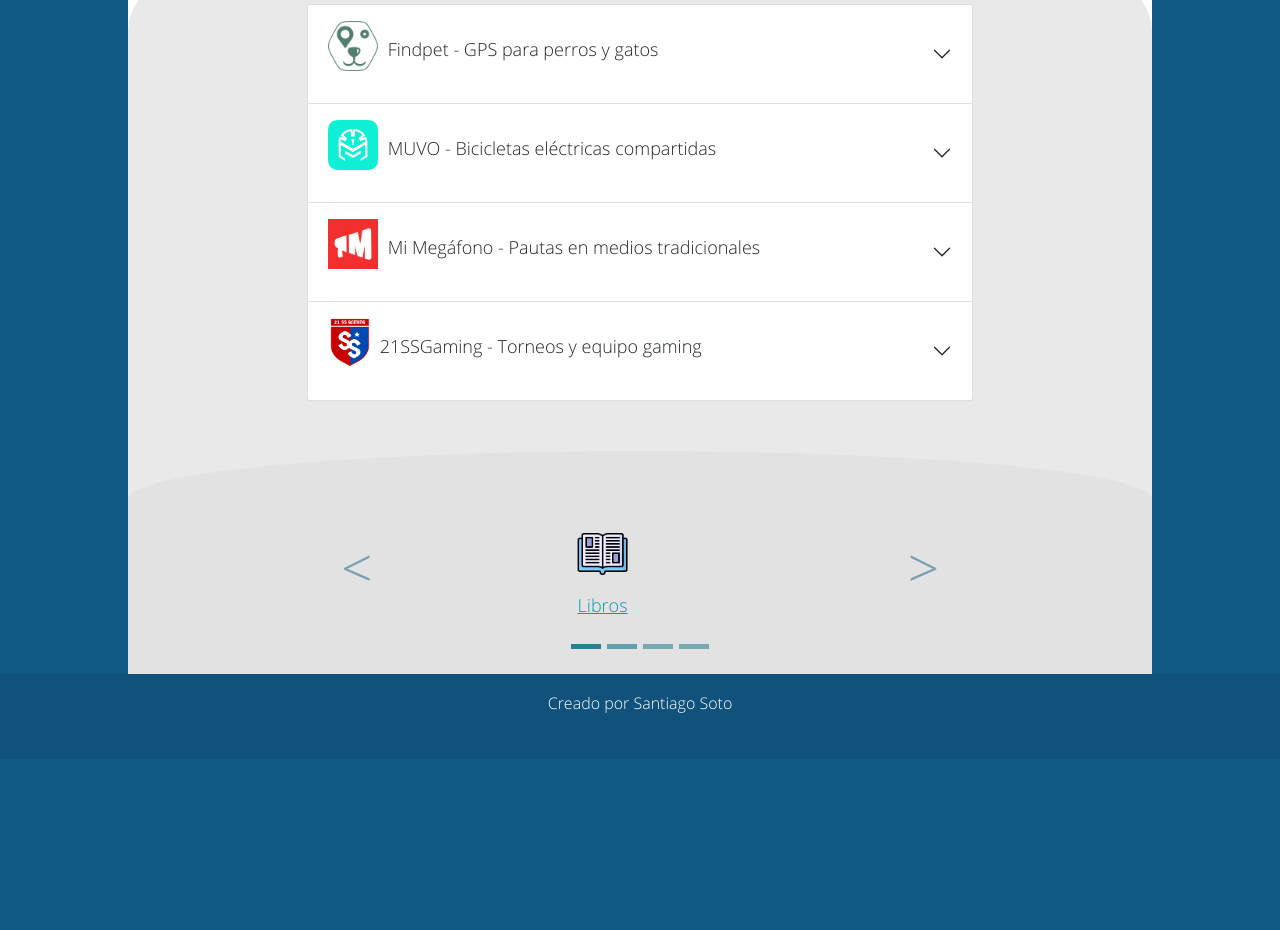
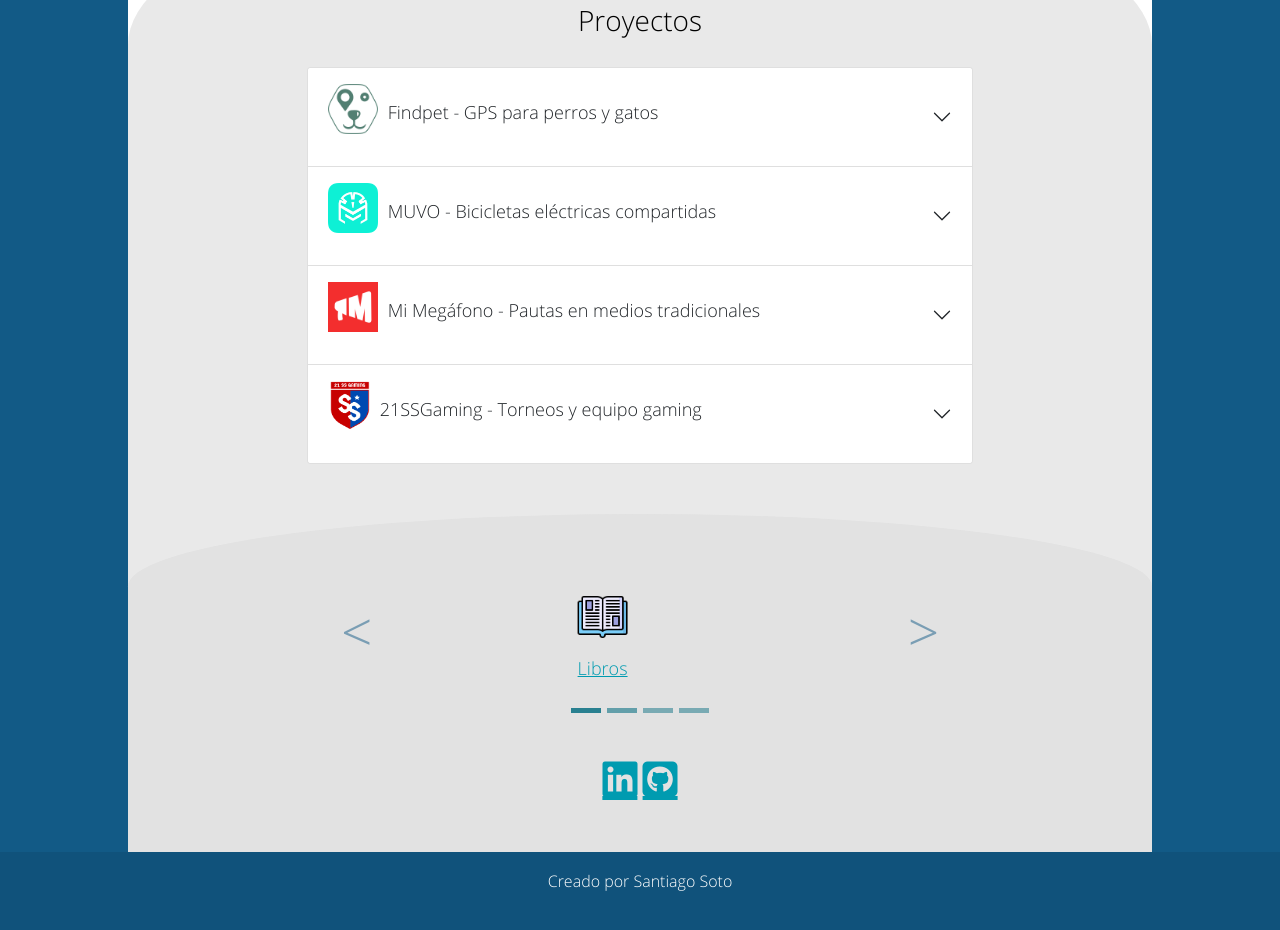
Before and after one commit to sansotmon/personal-blog, a plain HTML site: page index.html in a window 1280 px wide. Shown: the part 894-1824 px from the top of the page. Before the commit the page ends 1653 px from the top, so only its background shows below. Drawn offline with nearby package versions, Linux system fonts and the light colour scheme.

Commit message:
added external links for social media and github added proyects title

```diff
--- a/css/style.css
+++ b/css/style.css
@@ -110,6 +110,10 @@
 }
 
 /*startups*/
+
+.title-proyect{
+    margin-bottom: 30px;
+}
 
 .startups {
     border-top-left-radius: 70% 30%;
@@ -281,6 +285,10 @@
     .proyects {
         margin-top: -70px;
     }
+    .external-links {
+        margin-top: 25%;
+        text-align: center;
+    }
 }
 
 @media (min-width: 576px) {
@@ -353,7 +361,10 @@
     .proyects {
         margin-top: -70px;
     }
-
+    .external-links {
+        margin-top: 20%;
+        text-align: center;
+    }
 }
 
 @media (min-width: 768px) {
@@ -413,6 +424,10 @@
     .proyects {
         margin-top: -70px;
     }
+    .external-links {
+        margin-top: 10%;
+        text-align: center;
+    }
 }
 
 @media (min-width: 823px) {
@@ -453,6 +468,10 @@
     .proyects {
         margin-top: -70px;
     }
+    .external-links {
+        margin-top: 9%;
+        text-align: center;
+    }
 }
 
 @media (min-width: 951px) {
@@ -484,6 +503,10 @@
 
     .proyects {
         margin-top: -70px;
+    }
+    .external-links {
+        margin-top: 8%;
+        text-align: center;
     }
 }
 
@@ -521,6 +544,10 @@
 
     .proyects {
         margin-top: -150px;
+    }
+    .external-links {
+        margin-top: 7%;
+        text-align: center;
     }
 }
 
@@ -576,6 +603,10 @@
     .article {
         margin-left: 50px;
     }
+    .external-links {
+        margin-top: 6%;
+        text-align: center;
+    }
 }
 
 @media (min-width: 1800px) {
--- a/index.html
+++ b/index.html
@@ -8,7 +8,7 @@
 
         <!-- Bootstrap CSS -->
         <link href="https://cdn.jsdelivr.net/npm/bootstrap@5.0.0/dist/css/bootstrap.min.css" rel="stylesheet" integrity="sha384-wEmeIV1mKuiNpC+IOBjI7aAzPcEZeedi5yW5f2yOq55WWLwNGmvvx4Um1vskeMj0" crossorigin="anonymous">
-
+        <script src="https://kit.fontawesome.com/b21efc980b.js" crossorigin="anonymous"></script>
         <link rel="stylesheet" type="text/css" href="css/style.css">
 
         <title>Santiago Soto Montenegro</title>
@@ -63,6 +63,7 @@
             <section class="startups">
                 <div class="container">
                     <div class="text align-items-center col-sm-8">
+                        <h3 class="title-proyect">Proyectos</h3>
                         <div class="inside-container accordion" id="accordionExample">
                             <div class="accordion-item">
                                 <h2 class="accordion-header" id="headingOne">
@@ -183,6 +184,10 @@
                         </div>
                     </div>
                 </div>
+                <div class="external-links" >
+                    <a href="https://www.linkedin.com/in/sansotmon"  <i class="fa fa-2x fa-linkedin-square"></i></a>
+                    <a href="https://www.github.com/sansotmon" <i class="fa-2x fab fa-github-square"></i></a>
+                </div>
             </section>
         </div>
         <div class="blue-rectangle">
```
